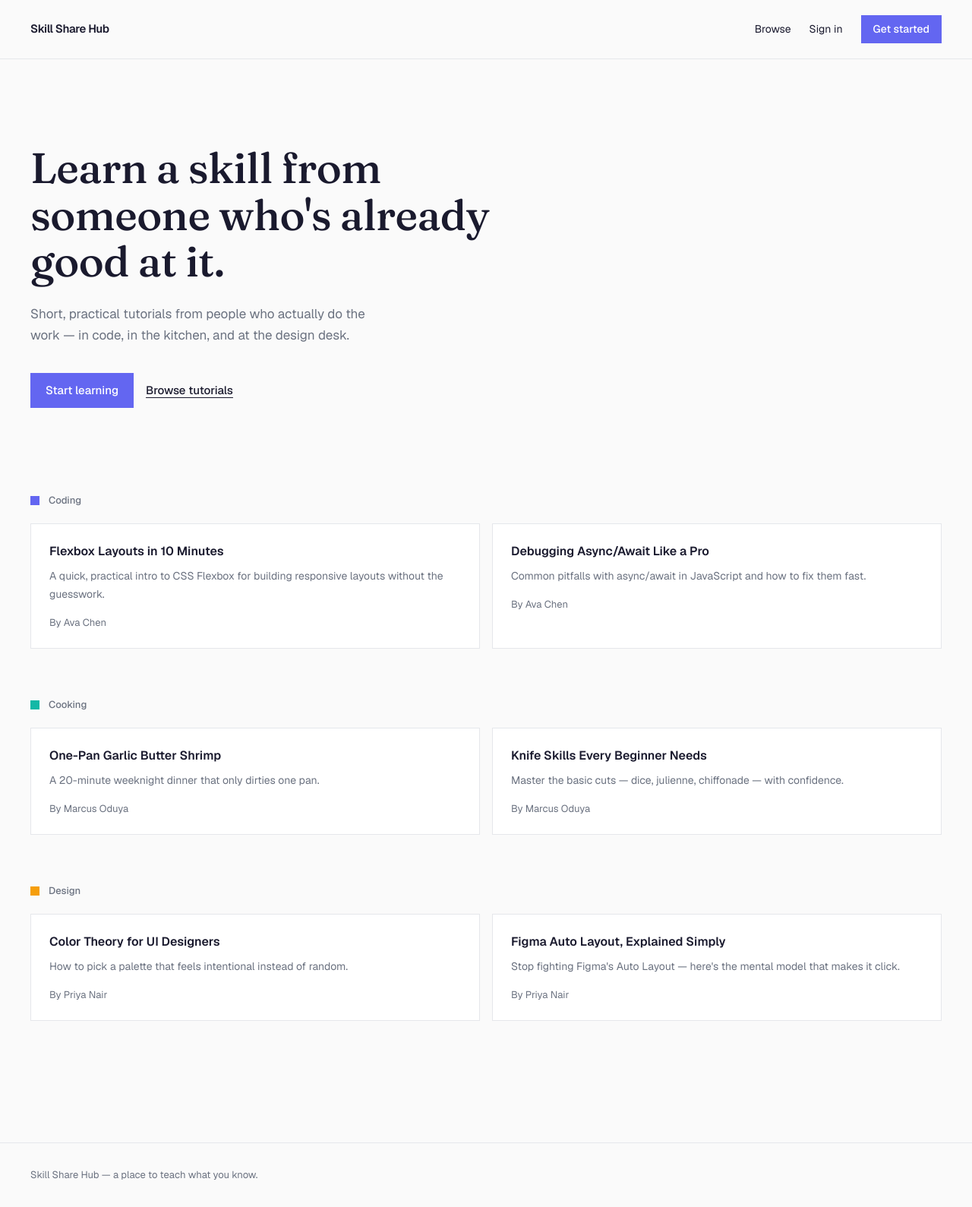
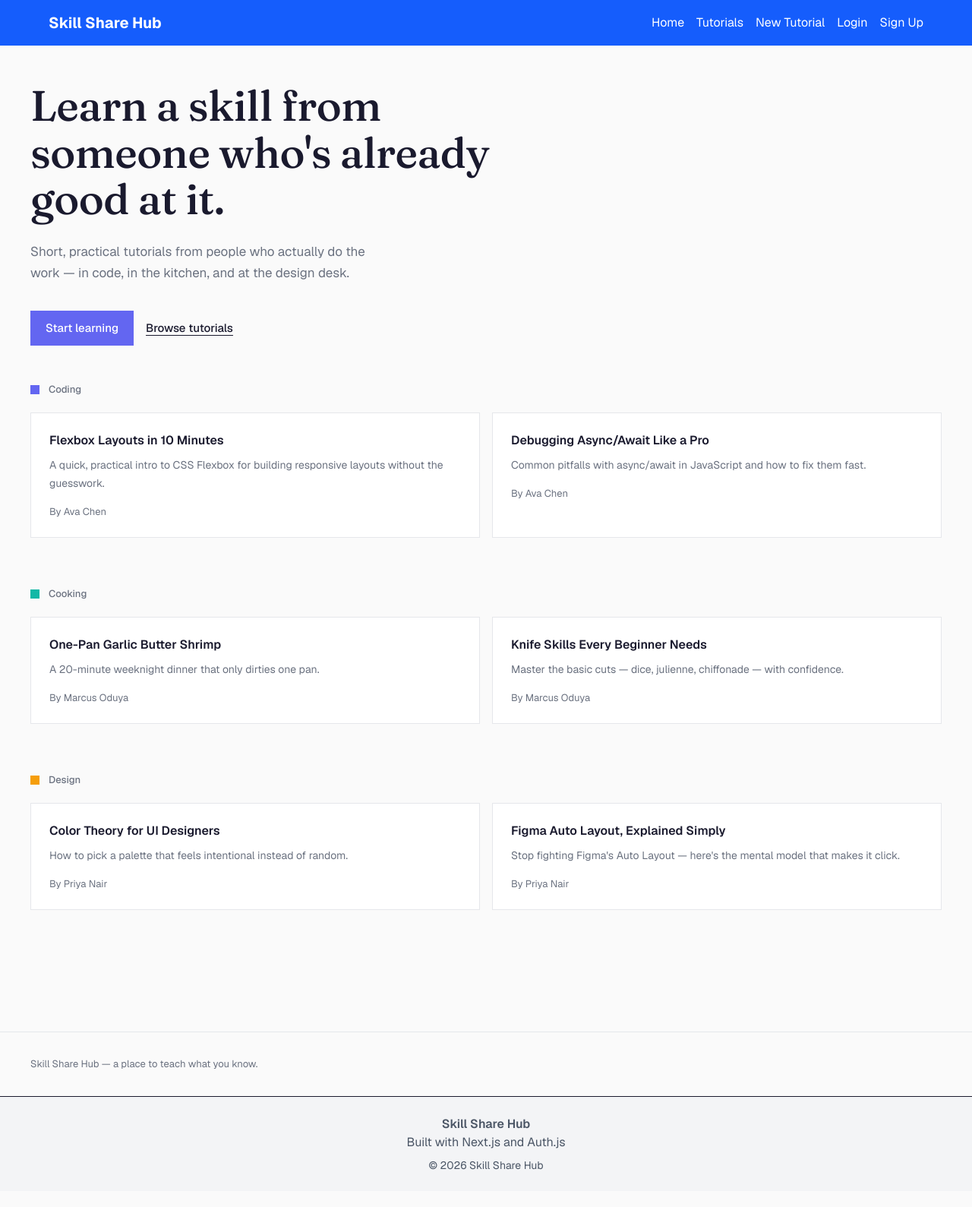
Before and after one commit to havor13/skill-share-hub, a Next.js app in the folder skill-share-hub/: page / in a window 1280 px wide. Shown: the whole page at 76% size. After the commit the page ends 1568 px from the top, so only its background shows below. Built offline with nearby package versions, Linux system fonts and the light colour scheme; no server answers.

Commit message:
Add home page, global header and footer

```diff
--- a/skill-share-hub/app/layout.tsx
+++ b/skill-share-hub/app/layout.tsx
@@ -1,6 +1,10 @@
+import Providers from "@/components/Providers";
 import type { Metadata } from "next";
 import { Geist, Geist_Mono, Fraunces } from "next/font/google";
 import "./globals.css";
+import Header from "@/components/Header";
+import Footer from "@/components/Footer";
+
 
 const geistSans = Geist({
   variable: "--font-geist-sans",
@@ -29,7 +33,17 @@
       className={`${geistSans.variable} ${geistMono.variable} ${fraunces.variable} h-full antialiased`}
       suppressHydrationWarning
     >
-      <body className="min-h-full flex flex-col">{children}</body>
+      <body className="min-h-full flex flex-col">
+        <Providers>
+          <Header />
+
+          <main className="flex-1">
+            {children}
+          </main>
+
+          <Footer />
+        </Providers>
+      </body>
     </html>
   );
 }
--- a/skill-share-hub/app/page.tsx
+++ b/skill-share-hub/app/page.tsx
@@ -80,36 +80,8 @@
         color: "var(--color-foreground)",
       }}
     >
-      {/* Nav */}
-      <header
-        className="flex items-center justify-between px-6 py-5 sm:px-10"
-        style={{ borderBottom: "1px solid var(--color-border)" }}
-      >
-        <span className="text-[15px] font-semibold tracking-tight">
-          Skill Share Hub
-        </span>
-        <nav className="flex items-center gap-6 text-[14px]">
-          <Link href="/tutorials" className="hover:opacity-70">
-            Browse
-          </Link>
-          <Link href="/login" className="hover:opacity-70">
-            Sign in
-          </Link>
-          <Link
-            href="/signup"
-            className="px-4 py-2 text-[14px] font-medium transition-colors"
-            style={{
-              backgroundColor: "var(--color-primary)",
-              color: "var(--color-primary-foreground)",
-            }}
-          >
-            Get started
-          </Link>
-        </nav>
-      </header>
-
       {/* Hero */}
-      <section className="px-6 py-20 sm:px-10 sm:py-28">
+      <section className="px-6 py-10 sm:px-10 sm:py-12">
         <div className="max-w-2xl">
           <h1
             className="text-[44px] leading-[1.1] sm:text-[56px]"
--- /dev/null
+++ b/skill-share-hub/components/Footer.tsx
@@ -0,0 +1,19 @@
+export default function Footer() {
+  return (
+    <footer className="bg-gray-100 border-t mt-auto py-6">
+      <div className="max-w-6xl mx-auto text-center text-gray-600">
+        <p className="font-semibold">
+          Skill Share Hub
+        </p>
+
+        <p>
+          Built with Next.js and Auth.js
+        </p>
+
+        <p className="text-sm mt-2">
+          © 2026 Skill Share Hub
+        </p>
+      </div>
+    </footer>
+  );
+}
--- /dev/null
+++ b/skill-share-hub/components/Header.tsx
@@ -0,0 +1,48 @@
+'use client';
+
+import Link from 'next/link';
+import { signOut, useSession } from 'next-auth/react';
+
+export default function Header() {
+  const { data: session } = useSession();
+
+  return (
+    <header className="bg-blue-600 text-white px-6 py-4">
+      <div className="flex justify-between items-center max-w-6xl mx-auto">
+        <Link href="/" className="text-xl font-bold">
+          Skill Share Hub
+        </Link>
+
+        <nav className="flex gap-4 items-center">
+          <Link href="/" className="hover:underline">
+            Home
+          </Link>
+          <Link href="/tutorials" className="hover:underline">
+            Tutorials
+          </Link>
+
+          <Link href="/tutorials/new" className="hover:underline">
+            New Tutorial
+          </Link>
+          {!session?.user ? (
+            <>
+            <Link href="/login" className="hover:underline">
+                Login
+            </Link>
+            <Link href="/signup" className="hover:underline">
+                Sign Up
+            </Link>
+            </>
+          ) : (
+            <button
+                onClick={() => signOut()}
+                className="bg-white text-blue-600 px-3 py-1 rounded"
+            >
+                Logout
+            </button>
+          )}
+        </nav>
+      </div>
+    </header>
+  );
+}
--- /dev/null
+++ b/skill-share-hub/components/Providers.tsx
@@ -0,0 +1,15 @@
+'use client';
+
+import { SessionProvider } from 'next-auth/react';
+
+export default function Providers({
+  children,
+}: {
+  children: React.ReactNode;
+}) {
+  return (
+    <SessionProvider>
+      {children}
+    </SessionProvider>
+  );
+}
```
